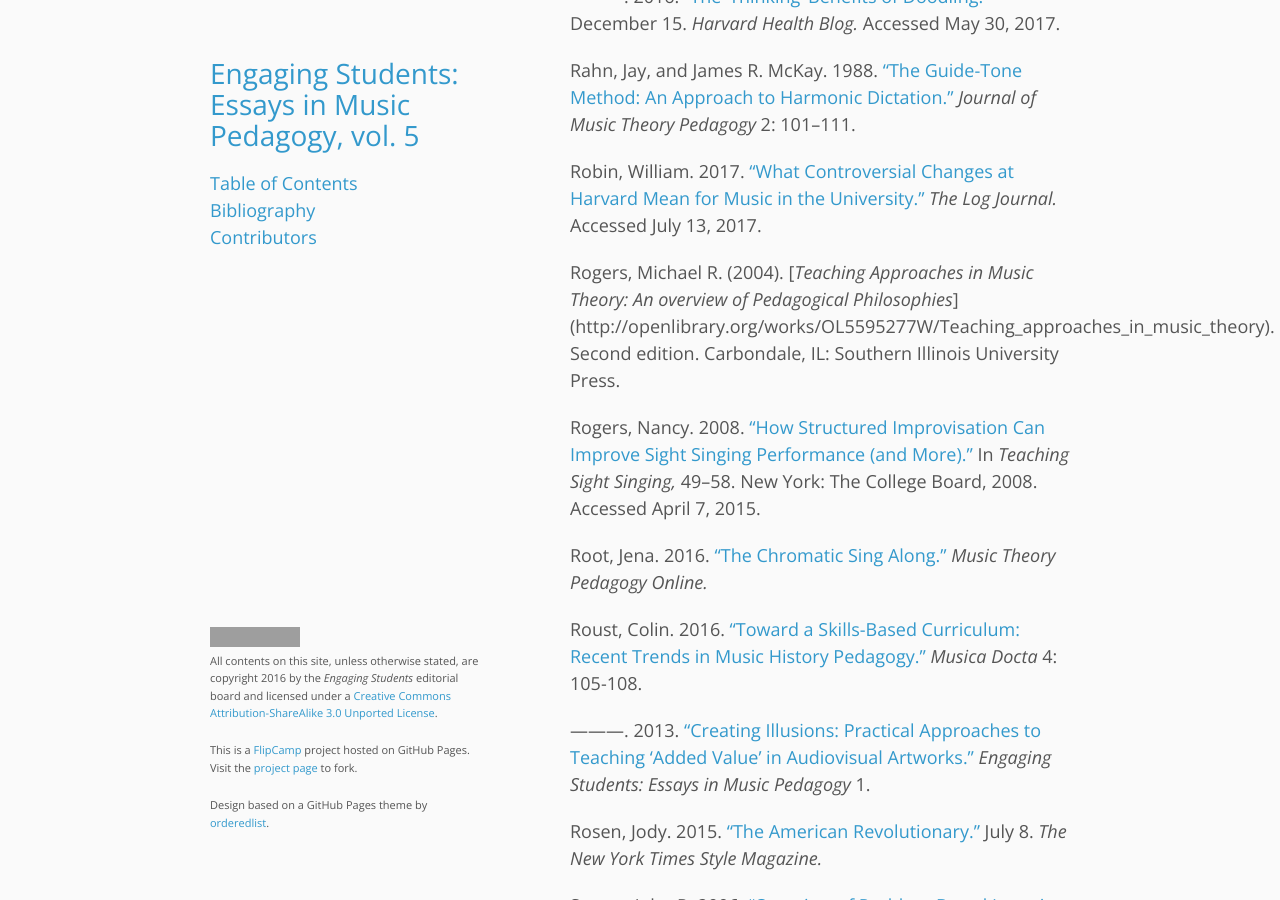
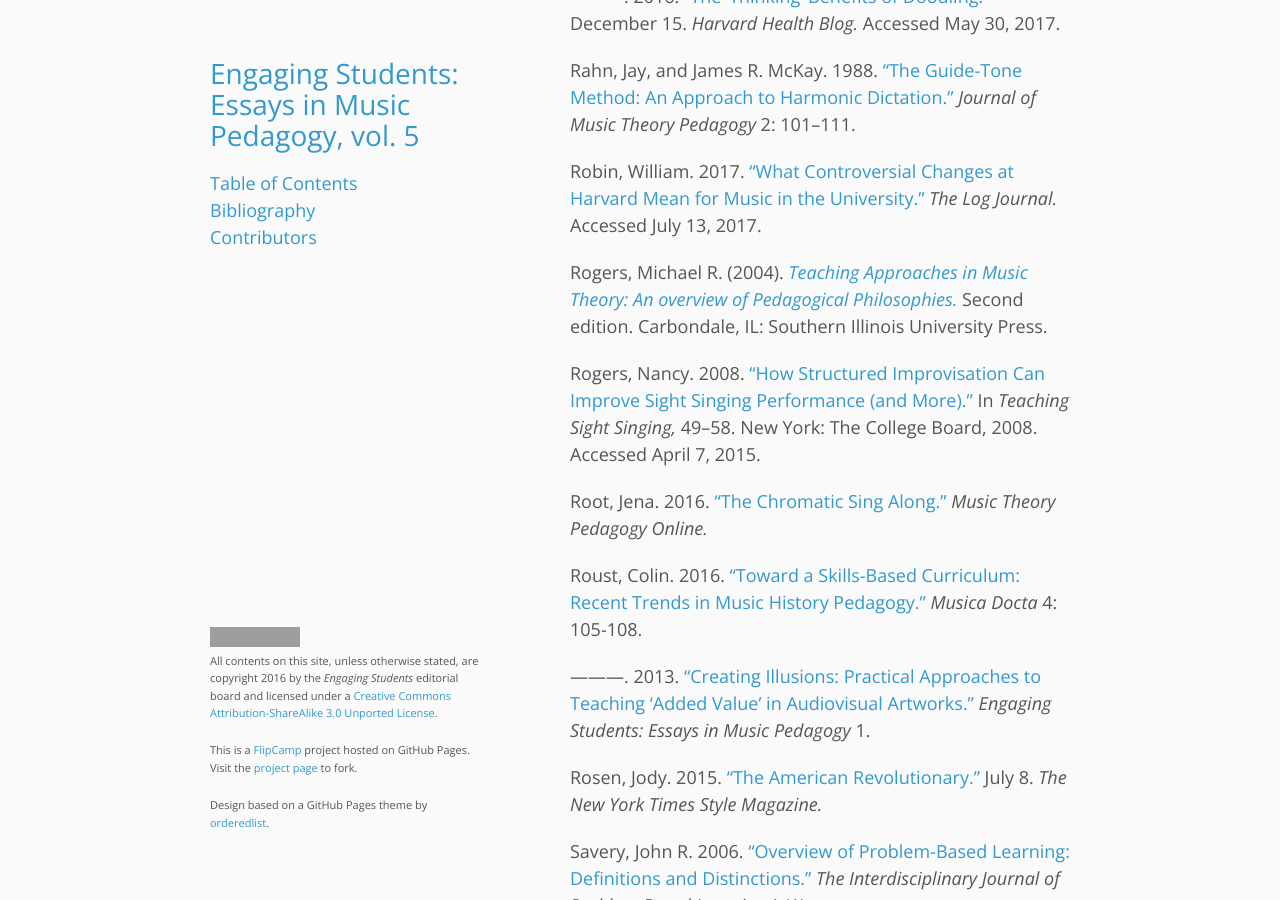
Before and after one commit to flipcamp/engagingstudents5, a Jekyll site: the page built from bibliography.md, in a window 1280 px wide and 900 px high, scrolled down 8138 px. Built offline with Jekyll 4.4.1, drawn with Linux system fonts in a browser that asks for light colours; grey boxes are pictures that could not be loaded.

Commit message:
rogers bib fix

```diff
--- a/bibliography.md
+++ b/bibliography.md
@@ -178,8 +178,7 @@
 
 Robin, William. 2017. [“What Controversial Changes at Harvard Mean for Music in the University.”](http://thelogjournal.com/2017/04/25/what-controversial-changes-at-harvard-means-for-music-in-the-university/) *The Log Journal.* Accessed July 13, 2017.
 
-Rogers, Michael R. (2004). [*Teaching Approaches in Music Theory: An overview of Pedagogical Philosophies*]
-(http://openlibrary.org/works/OL5595277W/Teaching_approaches_in_music_theory). Second edition. Carbondale, IL: Southern Illinois University Press.
+Rogers, Michael R. (2004). [*Teaching Approaches in Music Theory: An overview of Pedagogical Philosophies.*](http://openlibrary.org/works/OL5595277W/Teaching_approaches_in_music_theory) Second edition. Carbondale, IL: Southern Illinois University Press.
 
 Rogers, Nancy. 2008. [“How Structured Improvisation Can Improve Sight Singing Performance (and More).”](http://apcentral.collegeboard.com/apc/public/repository/Music_Teaching_Sight_Singing_SF.pdf) In *Teaching Sight Singing,* 49–58. New York: The College Board, 2008. Accessed April 7, 2015.
 
```
